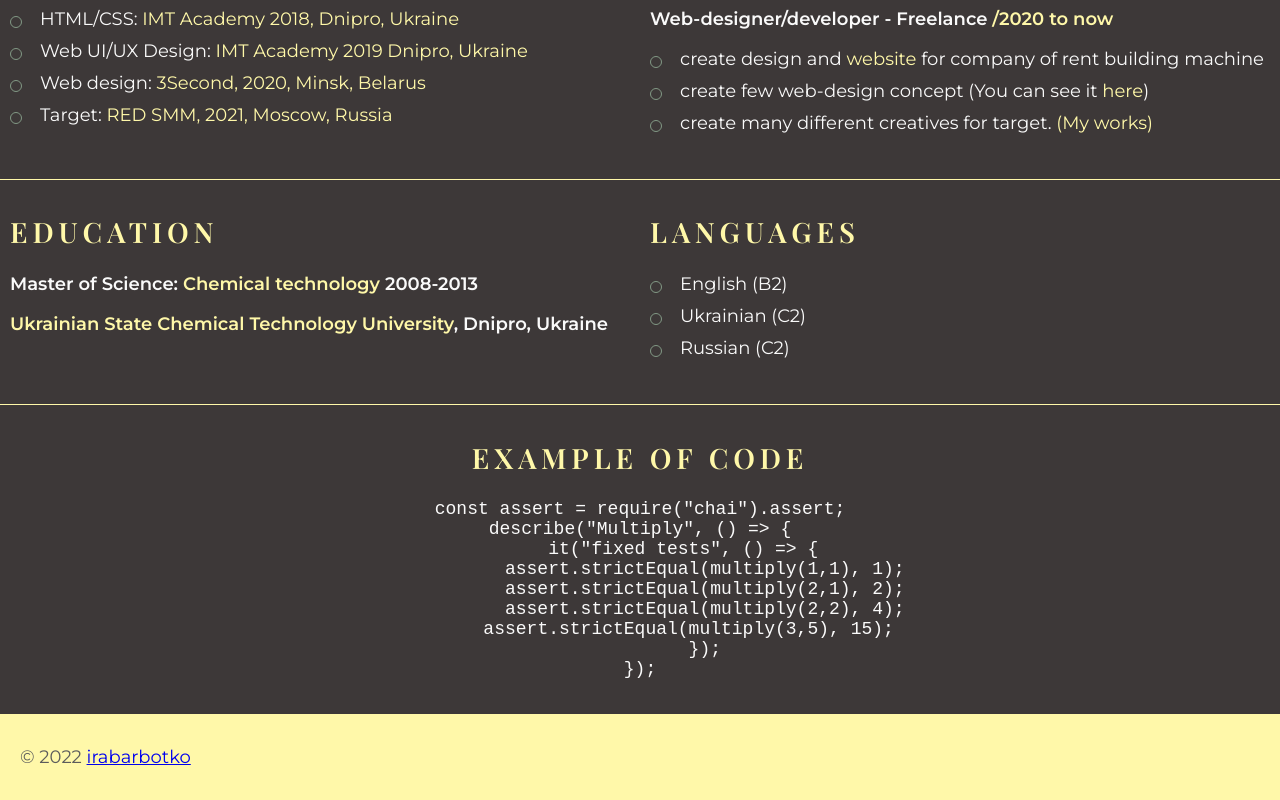
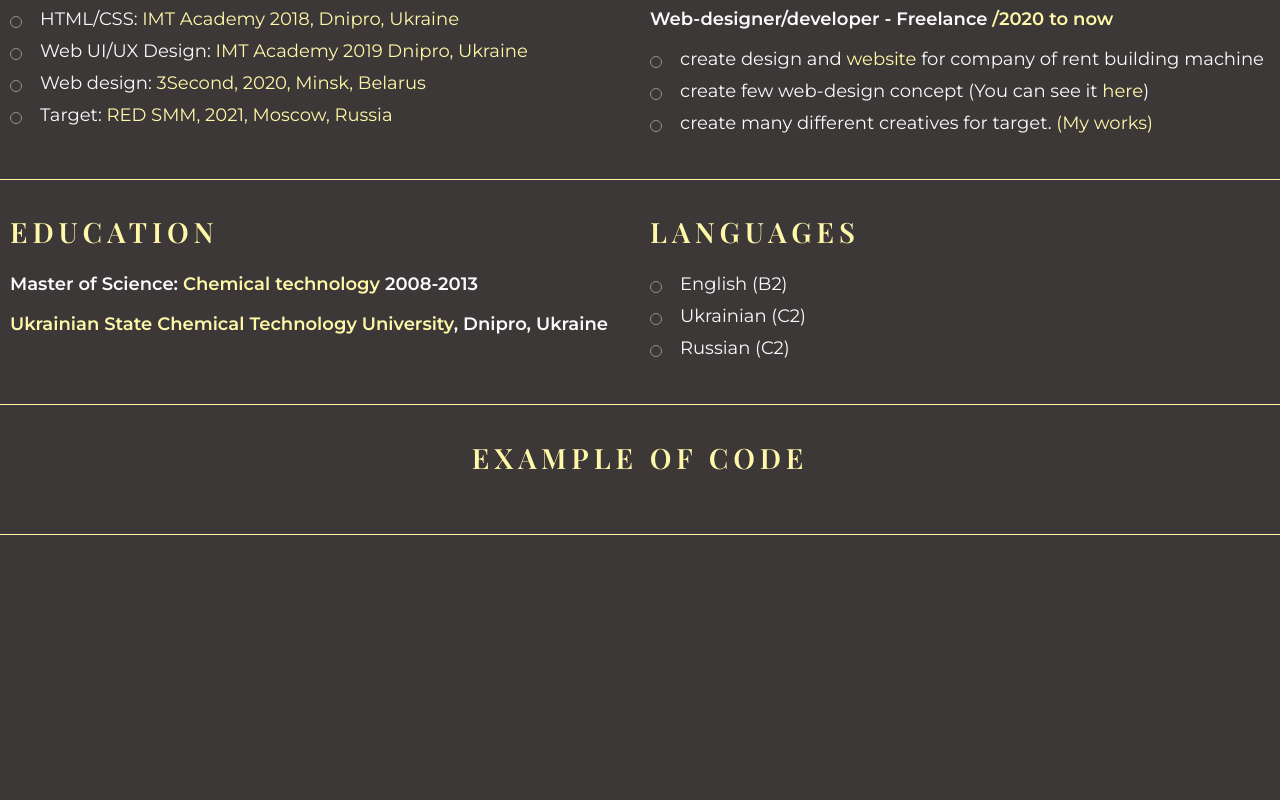
Before and after one commit to irabarbotko/rsschool-cv1111, a plain HTML site: page index.html in a window 1280 px wide. Shown: the part 793-1593 px from the top of the page. After the commit the page ends 1328 px from the top, so only its background shows below. Drawn offline with nearby package versions, Linux system fonts and the light colour scheme.

Commit message:
feat:update index.html

```diff
--- a/index.html
+++ b/index.html
@@ -94,26 +94,6 @@
             </section>
             <section class="section section-code" id="code">
                 <h2 class="section-title"> Example of code </h2>
-                <pre class="pre"><code>const assert = require("chai").assert;
-describe("Multiply", () => {
-        it("fixed tests", () => {
-            assert.strictEqual(multiply(1,1), 1);
-            assert.strictEqual(multiply(2,1), 2);
-            assert.strictEqual(multiply(2,2), 4);
-            assert.strictEqual(multiply(3,5), 15);
-            });
-});</code></pre>
-</section>
-        </div>
-    </main>
-    <footer class="footer">
-        <div class="container footer-container">
-            <div>© 2022 <a href="https://github.com/irabarbotko">irabarbotko</a></div>
-            <a href="https://rs.school/js/" class="logo-rss"></a>
-        </div>
 
-    </footer>
-</body>
-</html>
 
 </html>
```
